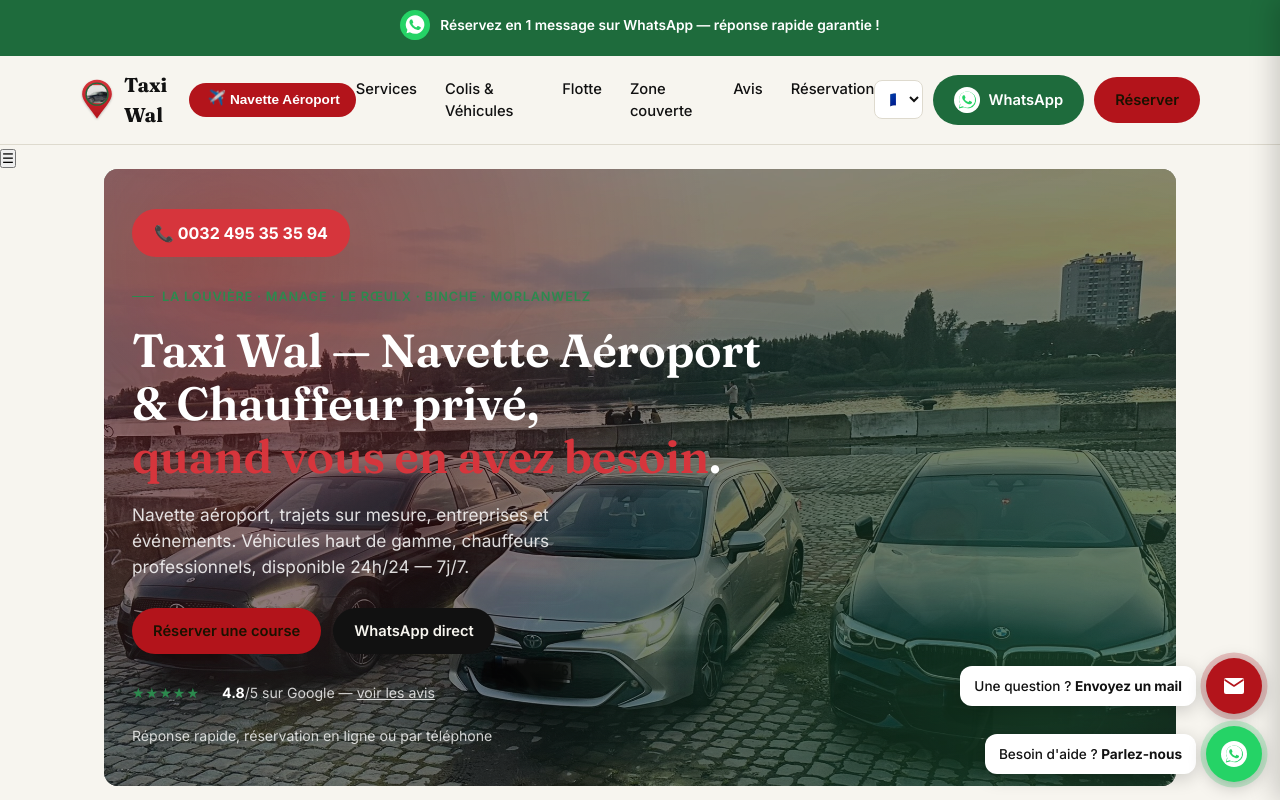
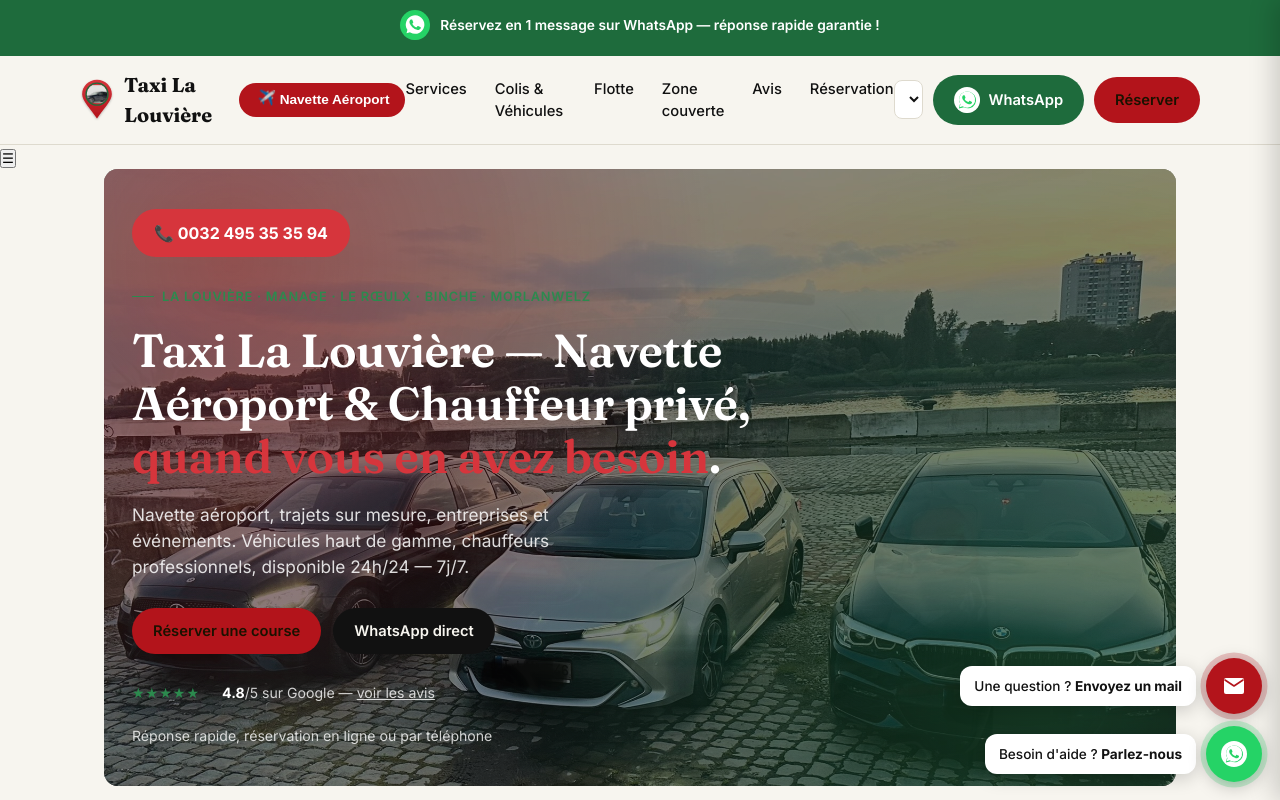
Before and after one commit to rasikhinternational-oss/Taxwallalouviere-, a plain HTML site: page index-lalouviere.html in a window 1280 px wide. Shown: the top 800 px of the page. Drawn offline with nearby package versions, Linux system fonts and the light colour scheme.

Commit message:
Add files via upload

```diff
--- a/index-lalouviere.html
+++ b/index-lalouviere.html
@@ -636,7 +636,7 @@
   fr: {
     nav_services:"Services", nav_extra:"Colis & Véhicules", nav_flotte:"Flotte",
     nav_zone:"Zone couverte", nav_avis:"Avis", nav_reservation:"Réservation", nav_reserver:"Réserver",
-    hero_title:'Taxi Wal — Navette Aéroport & Chauffeur privé,<br><em>quand vous en avez besoin</em>.',
+    hero_title:'Taxi La Louvière — Navette Aéroport & Chauffeur privé,<br><em>quand vous en avez besoin</em>.',
     hero_lead:"Navette aéroport, trajets sur mesure, entreprises et événements. Véhicules haut de gamme, chauffeurs professionnels, disponible 24h/24 — 7j/7.",
     hero_cta1:"Réserver une course", hero_cta2:"WhatsApp direct",
     services_title:"Un service pour chaque situation",
@@ -775,7 +775,7 @@
           <image href="bmw-serie5.jpg" x="4" y="19" width="92" height="56" preserveAspectRatio="xMidYMid slice" clip-path="url(#pinPhotoClip)"/>
           <circle cx="50" cy="47" r="34" fill="none" stroke="var(--green)" stroke-width="4"/>
         </svg>
-        <span>Taxi Wal</span>
+        <span>Taxi La Louvière</span>
         <button class="navette-badge" data-devis-trigger data-route="Navette aéroport" type="button">
           <span class="plane">✈️</span> <span class="label">Navette Aéroport</span>
         </button>
```
